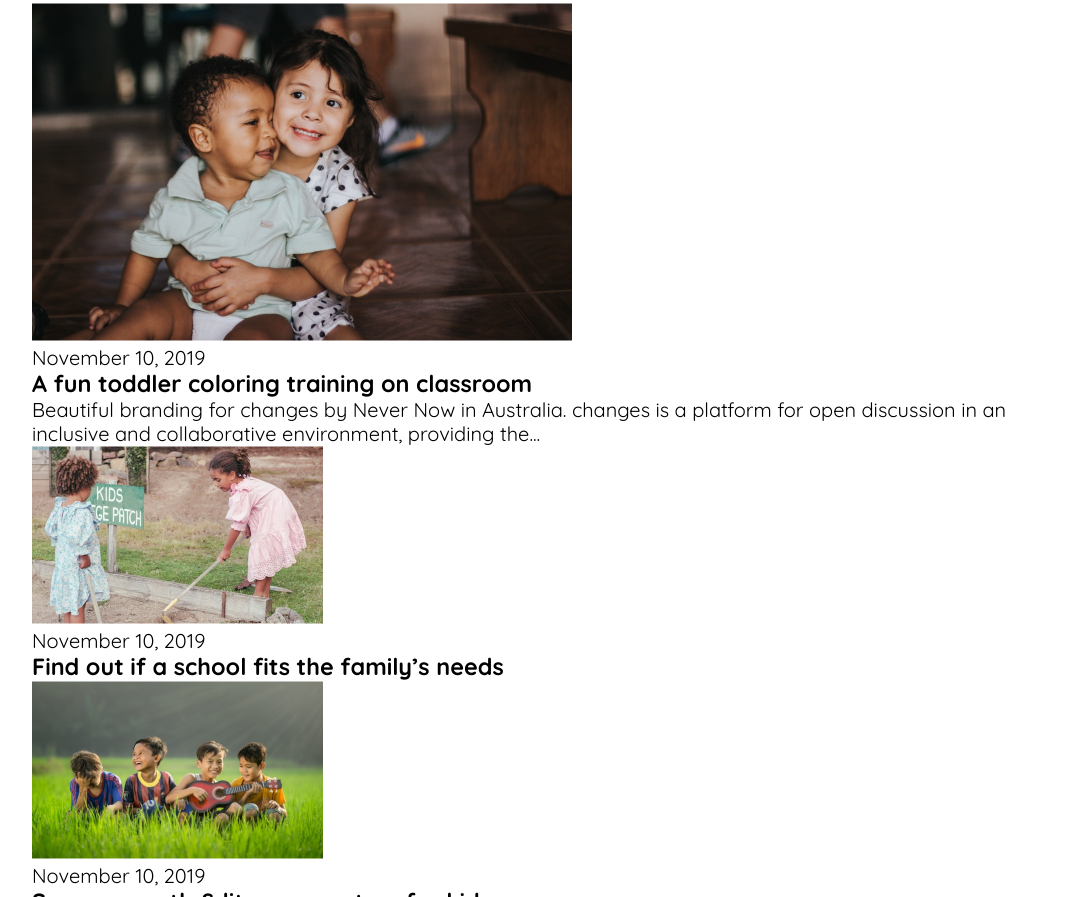
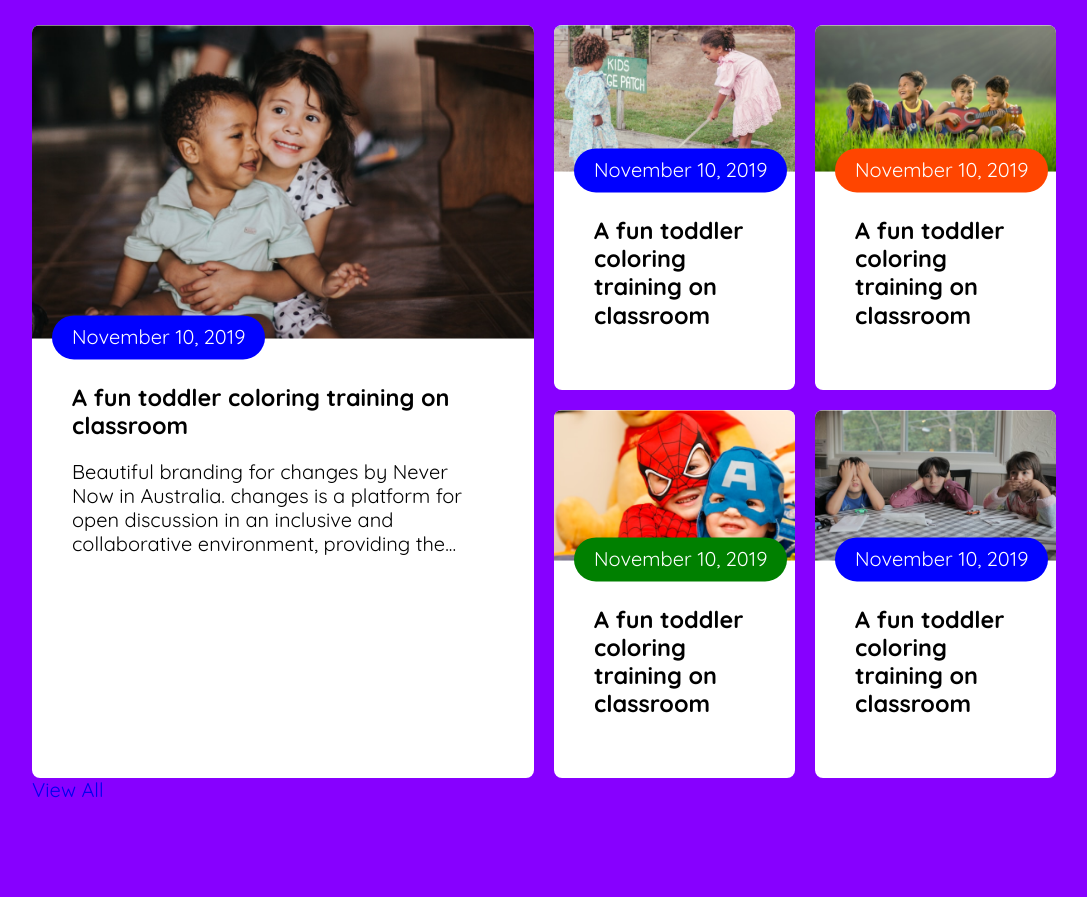
Before and after one commit to jakariya0dev/ph-a2-kids-school, a plain HTML site: page index.html in a window 1280 px wide. Shown: the part 1903-2800 px from the top of the page, without its empty margins (96-1183 px from the left). Drawn offline with Linux system fonts and the light colour scheme.

Commit message:
desktop complete

```diff
--- a/assets/css/style.css
+++ b/assets/css/style.css
@@ -25,6 +25,7 @@ html, body {
   font-size: 20px;
   line-height: 1.2;
   color: var(--text-color);
+  background-color: #F7F7F7;
 }
 
 a{
@@ -43,6 +44,17 @@ a{
     text-align: center;
 }
 
+.bg-orange{
+    background-color: orangered;
+}
+
+.bg-blue{
+    background-color: blue;
+}
+
+.bg-green{
+    background-color: green;
+}
 section{
     padding: 5rem 0;
 }
@@ -54,7 +66,7 @@ section{
 }
 
 .btn-primary{
-    font-size: 1.25rem;
+    font-size: 1rem;
     display: inline-block;
     padding: .5rem 2.5rem;
     background-color: var(--primary-color);
@@ -65,7 +77,7 @@ section{
 }
 
 .btn-secondary{
-    font-size: 1.25rem;
+    font-size: 1rem;
     display: inline-block;
     padding: .5rem 2.5rem;
     background-color: var(--text-color-dark);
@@ -83,7 +95,7 @@ section{
 .section-title{
     font-size: 2.6rem;
     font-weight: 700;
-    margin-bottom: 1.5rem;
+    margin-bottom: 2rem;
     text-align: center;
 }
 
@@ -115,7 +127,7 @@ nav .logo img{
     margin-left: 1rem;
     color: var(--text-color);
     font-weight: 500;
-    font-size: 1.25rem;
+    font-size: 1rem;
     transition: var(--transition);
 }
 
@@ -173,6 +185,7 @@ nav .logo img{
     padding: 2rem;
     text-align: center;
     flex-basis: 1;
+    border: 1px solid #01adfd6f;
     background-color: var(--text-color-light);
     border-radius: var(--border-radius);
     box-shadow: var(--box-shadow) inset;
@@ -217,6 +230,54 @@ nav .logo img{
     filter: brightness(85%);
 }
 /* Course end */
+
+/* Story Start */
+
+#story{
+    background-color: var(--tertiary-color);
+}
+
+.story-cards {
+    display: grid;
+    grid-template-columns: repeat(4, 1fr);
+    gap: 1rem;
+}
+
+.story-card{
+    overflow: hidden;
+   background-color: white;
+   border-radius: var(--border-radius);
+}
+
+.story-card .header{
+    position: relative;
+}
+
+.story-card .header .date{
+    position: absolute;
+    bottom: 0;
+    transform: translateY(35%);
+    left: 1rem;
+    color: var(--text-color-light);
+    padding: .5rem 1rem;
+    border-radius: 5rem;
+}
+
+.story-card .header img{
+    width: 100%;
+}
+
+.story-card .content{
+    padding: 2rem;
+ }
+
+.story-card:first-child{
+    grid-column: 1 / span 2;
+    grid-row: 1 / span 2;
+
+}
+
+/* Story End */
 
 /* Footer Start */
 
--- a/index.html
+++ b/index.html
@@ -89,49 +89,59 @@
 
                 <div class="story-cards">
 
-                    <div class="story-card">
+                    <div class="story-card ">
                         <div class="header">
                             <img src="./assets/img/story-1.png" alt="story1">
-                            <p class="date">November 10, 2019</p>
+                            <p class="date bg-blue">November 10, 2019</p>
                         </div>
-                        <h3 class="title">A fun toddler coloring training on classroom</h3>
-                        <p>
-                            Beautiful branding for changes by Never Now in Australia.
-                            changes is a platform for open discussion in an inclusive and
-                            collaborative environment, providing the...
-                        </p>
+                        <div class="content">
+                            <h3 class="title mb-1">A fun toddler coloring training on classroom</h3>
+                            <p>
+                                Beautiful branding for changes by Never Now in Australia.
+                                changes is a platform for open discussion in an inclusive and
+                                collaborative environment, providing the...
+                            </p>
+                        </div>
                     </div>
 
-                    <div class="story-card">
+                    <div class="story-card ">
                         <div class="header">
-                            <img src="./assets/img/story-2.png" alt="story2">
-                            <p class="date">November 10, 2019</p>
+                            <img src="./assets/img/story-2.png" alt="story1">
+                            <p class="date bg-blue">November 10, 2019</p>
                         </div>
-                        <h3 class="title">Find out if a school fits the family’s needs</h3>
+                        <div class="content">
+                            <h3 class="title mb-1">A fun toddler coloring training on classroom</h3>
+                        </div>
                     </div>
 
-                    <div class="story-card">
+                    <div class="story-card ">
                         <div class="header">
-                            <img src="./assets/img/story-3.png" alt="story3">
-                            <p class="date">November 10, 2019</p>
+                            <img src="./assets/img/story-3.png" alt="story1">
+                            <p class="date bg-orange">November 10, 2019</p>
                         </div>
-                        <h3 class="title">Summer math & literacy centres for kids</h3>
+                        <div class="content">
+                            <h3 class="title mb-1">A fun toddler coloring training on classroom</h3>
+                        </div>
                     </div>
 
-                    <div class="story-card">
+                    <div class="story-card ">
                         <div class="header">
-                            <img src="./assets/img/story-4.png" alt="story4">
-                            <p class="date">November 10, 2019</p>
+                            <img src="./assets/img/story-4.png" alt="story1">
+                            <p class="date bg-green">November 10, 2019</p>
                         </div>
-                        <h3 class="title">Classroom management techniques for new tutors</h3>
+                        <div class="content">
+                            <h3 class="title mb-1">A fun toddler coloring training on classroom</h3>
+                        </div>
                     </div>
 
-                    <div class="story-card">
+                    <div class="story-card ">
                         <div class="header">
-                            <img src="./assets/img/story-5.png" alt="story5">
-                            <p class="date">November 10, 2019</p>
+                            <img src="./assets/img/story-5.png" alt="story1">
+                            <p class="date bg-blue">November 10, 2019</p>
                         </div>
-                        <h3 class="title">Conversation rhymes improve kids listening</h3>
+                        <div class="content">
+                            <h3 class="title mb-1">A fun toddler coloring training on classroom</h3>
+                        </div>
                     </div>
 
                 </div>
```
